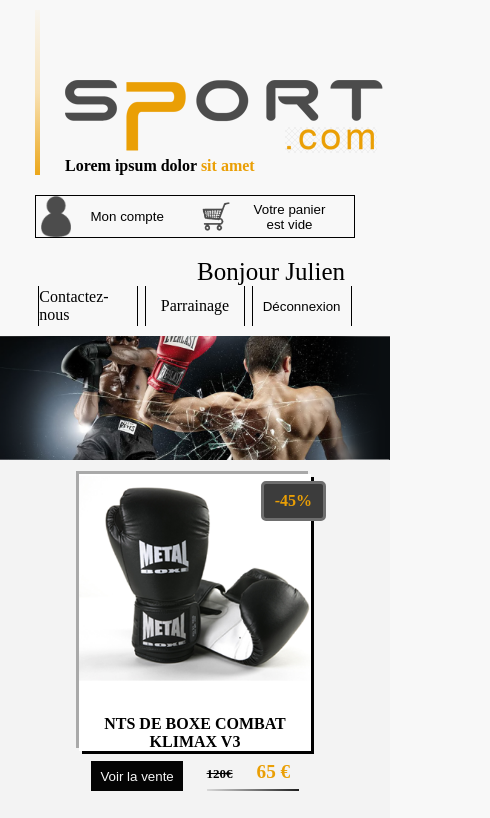
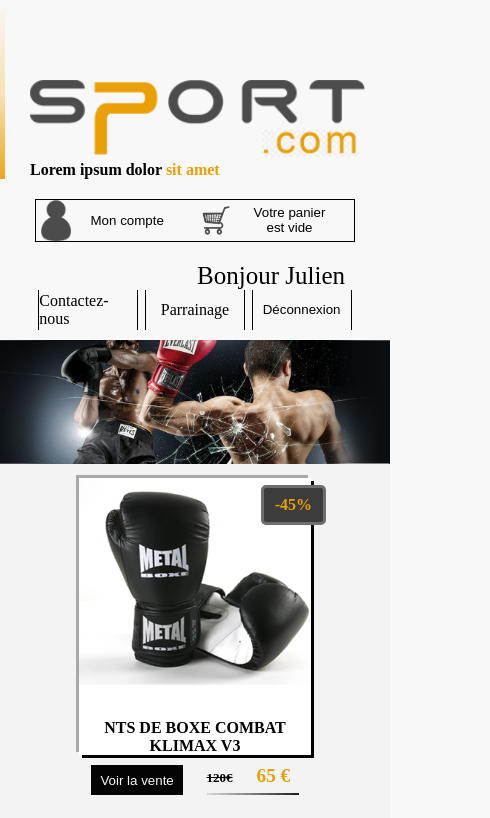
Before and after one commit to the-web-girl/WF3-evaluation-1, a plain HTML site: page index.html in a window 390 px wide. Shown: the top 818 px of the page, 490 px wide, since content can reach past the window. Drawn offline with Linux system fonts and the light colour scheme.

Commit message:
add corr

```diff
--- a/src/style.css
+++ b/src/style.css
@@ -124,11 +124,14 @@ header .container-btns .container-counter {
         display: flex;
         flex-direction: column;
         /* margin: ; */
-        width: 320px;
+        width: 100%;
     }
     header .logo {
         margin: 10px auto;
-        max-width: 320px;
+        width: 100%;
+    }
+    header .logo img {
+        width: 100%;
     }
     header .container-btns {
         margin: 10px auto;
```
